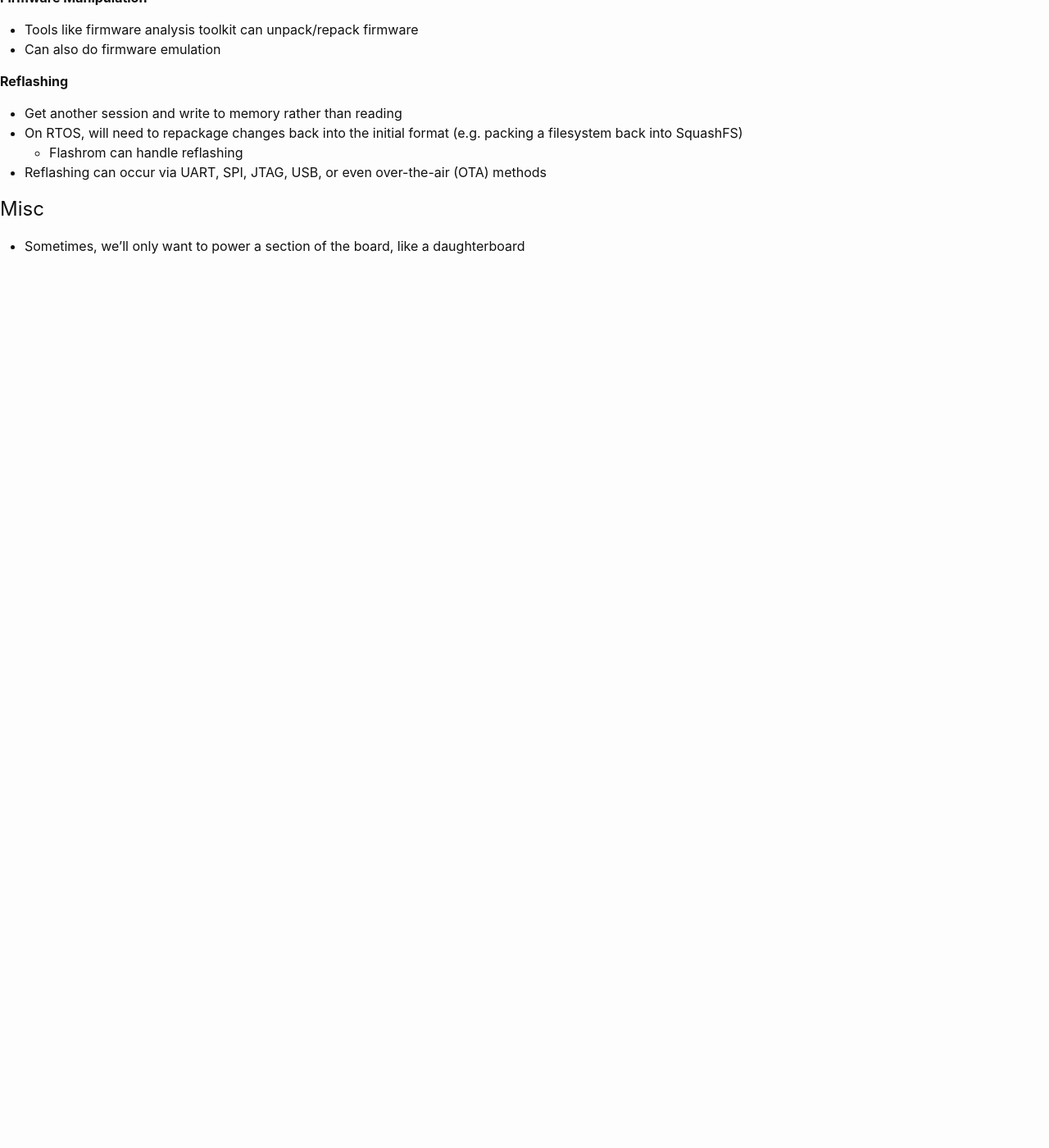
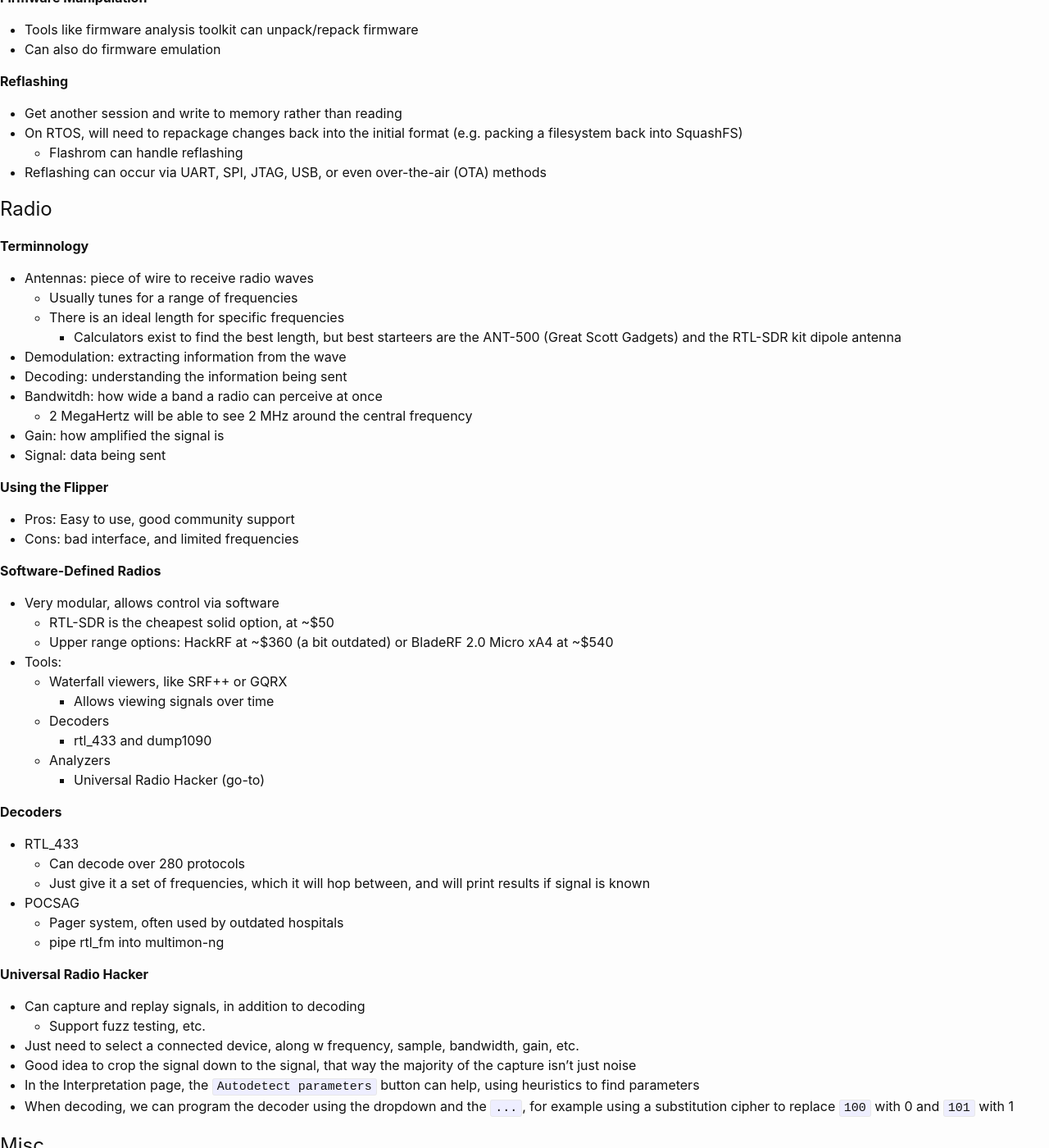
Before and after one commit to KhaelK138/KhaelK138.github.io, a Jekyll site: the page built from markdown/HardwareSecurity.md, in a window 1280 px wide and 1400 px high, scrolled down 8818 px. Shown: the whole window at 82% size. Built offline with Jekyll 4.4.1, drawn with Linux system fonts in a browser that asks for light colours; our own code applies the rules of GitHub Pages for plain Markdown files; before the commit the page ends 9145 px from its top, so only the background shows below that.

Commit message:
added short SDR notes

```diff
--- a/markdown/HardwareSecurity.md
+++ b/markdown/HardwareSecurity.md
@@ -358,5 +358,51 @@
   - Flashrom can handle reflashing
 - Reflashing can occur via UART, SPI, JTAG, USB, or even over-the-air (OTA) methods
 
+## Radio
+
+**Terminnology**
+- Antennas: piece of wire to receive radio waves
+  - Usually tunes for a range of frequencies
+  - There is an ideal length for specific frequencies
+    - Calculators exist to find the best length, but best starteers are the ANT-500 (Great Scott Gadgets) and the RTL-SDR kit dipole antenna
+- Demodulation: extracting information from the wave
+- Decoding: understanding the information being sent
+- Bandwitdh: how wide a band a radio can perceive at once
+  - 2 MegaHertz will be able to see 2 MHz around the central frequency
+- Gain: how amplified the signal is
+- Signal: data being sent
+
+**Using the Flipper**
+- Pros: Easy to use, good community support
+- Cons: bad interface, and limited frequencies
+
+**Software-Defined Radios**
+- Very modular, allows control via software
+  - RTL-SDR is the cheapest solid option, at ~$50
+  - Upper range options: HackRF at ~$360 (a bit outdated) or BladeRF 2.0 Micro xA4 at ~$540
+- Tools:
+  - Waterfall viewers, like SRF++ or GQRX
+    - Allows viewing signals over time
+  - Decoders
+    - rtl_433 and dump1090
+  - Analyzers
+    - Universal Radio Hacker (go-to)
+
+**Decoders**
+- RTL_433
+  - Can decode over 280 protocols
+  - Just give it a set of frequencies, which it will hop between, and will print results if signal is known
+- POCSAG
+  - Pager system, often used by outdated hospitals
+  - pipe rtl_fm into multimon-ng
+
+**Universal Radio Hacker**
+- Can capture and replay signals, in addition to decoding
+  - Support fuzz testing, etc.
+- Just need to select a connected device, along w frequency, sample, bandwidth, gain, etc.
+- Good idea to crop the signal down to the signal, that way the majority of the capture isn't just noise
+- In the Interpretation page, the `Autodetect parameters` button can help, using heuristics to find parameters
+- When decoding, we can program the decoder using the dropdown and the `...`, for example using a substitution cipher to replace `100` with 0 and `101` with 1
+
 ## Misc
 - Sometimes, we'll only want to power a section of the board, like a daughterboard
```
